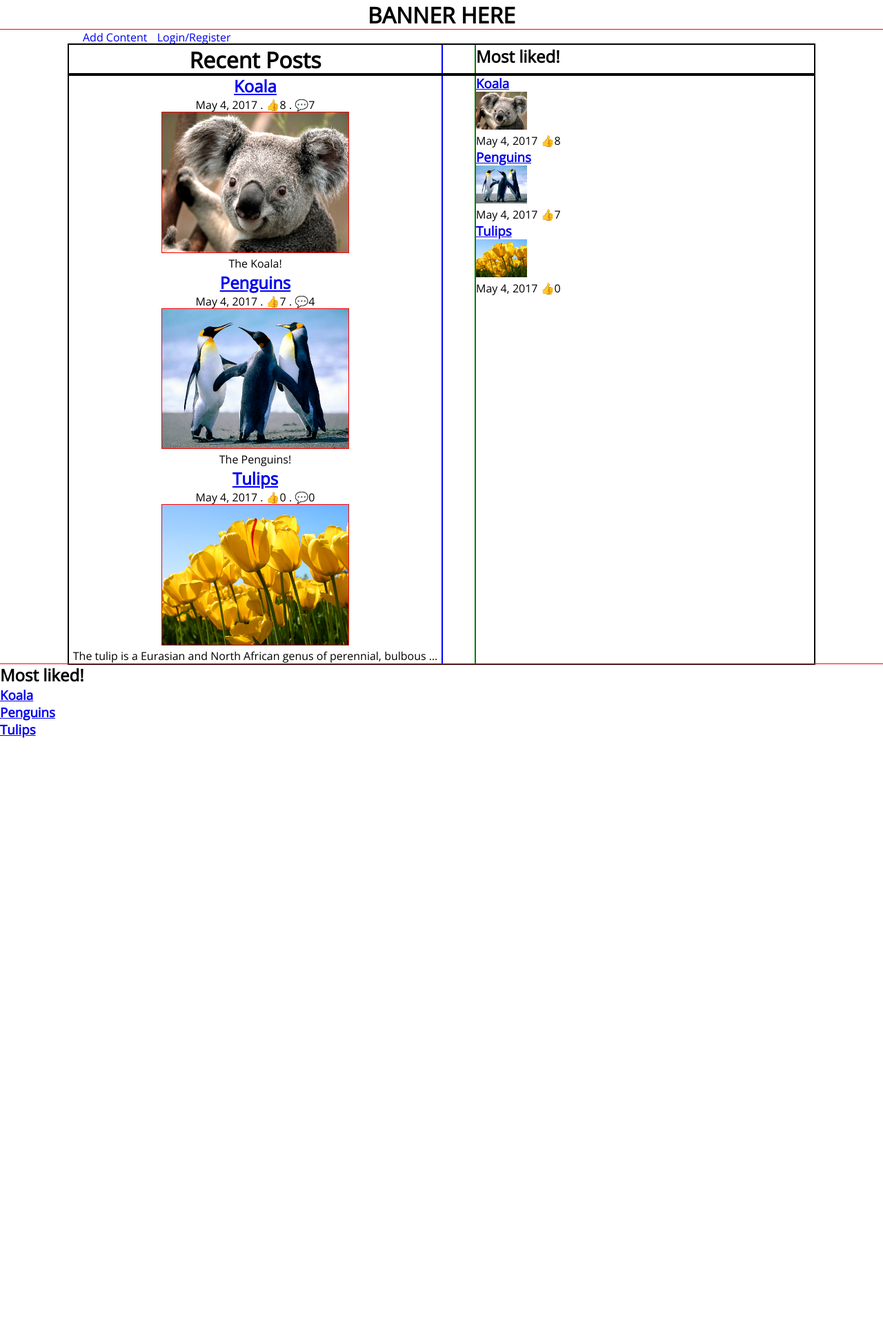
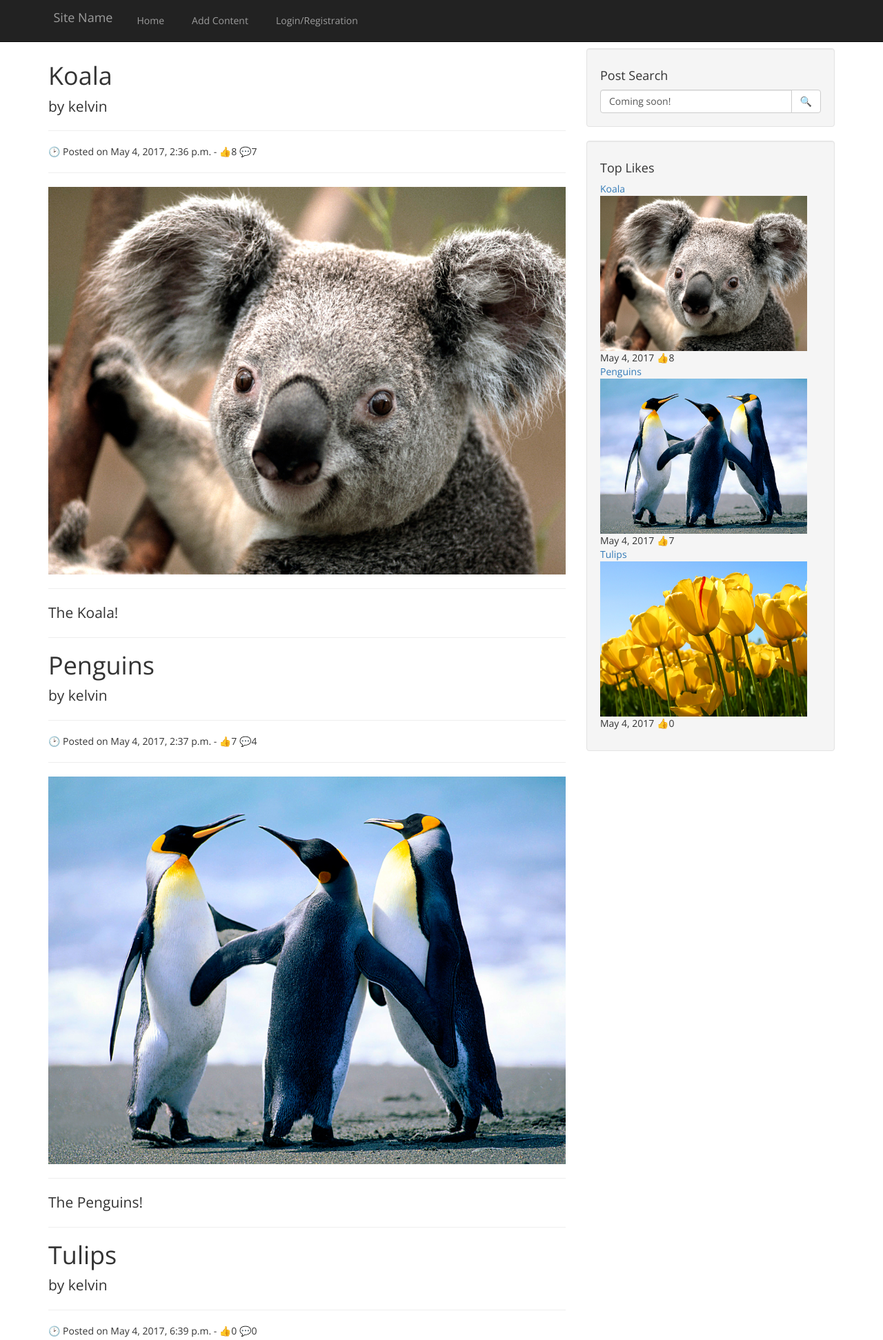
Before and after one commit to hiimkelvin/ayl, a Django app: template apps/AYL/templates/AYL/index.html in a window 1280 px wide. Shown: the top 1943 px of the page at 69% size. Before the commit the page ends 1070 px from the top, so only its background shows below. Run offline with Django 3.2, Linux system fonts and the light colour scheme; the template is opened without the code that fills it: values that come from a table or form of the project are taken from there, others are empty; data comes from the database, SQL or seed files in the repository; both versions use the stored data as it was after the commit; parts of the project's set-up code (start-up, migrations or seed data) failed here and were passed over; some libraries are stand-ins or nearby versions.

Commit message:
updated css and html

```diff
--- a/apps/AYL/templates/AYL/index.html
+++ b/apps/AYL/templates/AYL/index.html
@@ -4,62 +4,138 @@
     <meta charset="utf-8">
     <title>Anything You Like!</title>
     {% load staticfiles %}
+    <link href="https://fonts.googleapis.com/css?family=Open+Sans" rel="stylesheet">
+    <link rel="stylesheet" href="{% static 'css/bootstrap.min.css' %}">
+    <link rel="stylesheet" href="{% static 'css/blog-post.css' %}">
     <link rel="stylesheet" href="{% static 'css/index.css' %}"media="screen" title="no title"  charset="utf-8">
-    <link href="https://fonts.googleapis.com/css?family=Open+Sans" rel="stylesheet">
   </head>
   <body>
-    <div class="banner">
-      <h1>BANNER HERE</h1>
+    <!-- Navigation -->
+    <nav class="navbar navbar-inverse navbar-fixed-top" role="navigation">
+        <div class="container">
+            <!-- Brand and toggle get grouped for better mobile display -->
+            <div class="navbar-header">
+                <button type="button" class="navbar-toggle" data-toggle="collapse" data-target="#bs-example-navbar-collapse-1">
+                    <span class="sr-only">Toggle navigation</span>
+                    <span class="icon-bar"></span>
+                    <span class="icon-bar"></span>
+                    <span class="icon-bar"></span>
+                </button>
+                <a class="navbar-brand" href="#">Site Name</a>
             </div>
-    <div class="wrapper">
-      <div class="wrapper2">
-
-        <ul class="navbar">
-          <li><a href="/addcontentpage">Add Content</a></li>
-          {% if 'user_id' not in request.session %}
-          <li><a href="/login_registration">Login/Register</a></li>
-          {% endif %}
+            <!-- Collect the nav links, forms, and other content for toggling -->
+            <div class="collapse navbar-collapse" id="bs-example-navbar-collapse-1">
+                <ul class="nav navbar-nav">
+                    <li>
+                        <a href="/">Home</a>
+                    </li>
+                    <li>
+                      <a href="/addcontentpage">Add Content</a>
+                    </li>
+                    <li>
+                        <a href="/login_registration">Login/Registration</a>
+                    </li>
                     {% if 'user_id' in request.session %}
-          <li><a href="/logout">Logout</a></li>
+                    <li>
+                      <a href="">Welcome, {{ request.session.user_name }}</a>
+                    </li>
+                    <li>
+                      <a href="/logout">Logout</a>
+                    </li>
                     {% endif %}
                 </ul>
-        <div class="h_holder">
-          <div class="recentposts">
-            <h1>Recent Posts</h1>
             </div>
-          <div class="mostliked">
-            <h2>Most liked!</h2>
+            <!-- /.navbar-collapse -->
+        </div>
+        <!-- /.container -->
+    </nav>
+
+    <!-- Page Content -->
+    <div class="container">
+
+        <div class="row">
+
+            <!-- Blog Post Content Column -->
+            <div class="col-lg-8">
+
+                <!-- Blog Post -->
+                <!-- Title -->
+                {% for content in all_content %}
+                <h1>{{ content.title }}</a></h1>
+
+                <!-- Author -->
+                <p class="lead">by {{ content.user_table.name }}</p>
+
+                <hr>
+
+                <!-- Date/Time -->
+                <p>🕑 Posted on {{ content.created_at }} - 👍{{ content.content_like.count }} 💬{{ content.content_comment.count}}</p></p>
+
+                <hr>
+
+                <!-- Preview Image -->
+                <a href="/content/{{ content.id }}"><img class="img-responsive" src="{{ content.document.url }}" alt=""></a>
+
+                <hr>
+
+                <!-- Post Content -->
+                <p class="lead">{{ content.description|truncatewords:30 }}</p>
+
+                <hr>
+                {% endfor %}
+
+            </div>
+
+            <!-- Blog Sidebar Widgets Column -->
+            <div class="col-md-4">
+
+                <!-- Blog Search Well -->
+                <div class="well">
+                    <h4>Post Search</h4>
+                    <div class="input-group">
+                        <input type="text" class="form-control" value="Coming soon!">
+                        <span class="input-group-btn">
+                          <button class="btn btn-default" type="button">🔍</button>
+
+                        </span>
+                    </div>
+                    <!-- /.input-group -->
+                </div>
+                <!-- Blog Categories Well -->
+                <div class="well">
+                    <h4>Top Likes</h4>
+                    <div class="row">
+                        <div class="col-lg-6">
+                          <ul class="list-unstyled">
+                            {% for content in top_content %}
+                              <li><a href="/content/{{ content.id }}">{{ content.title }}</a>
+                              </li>
+                              <li><a href="/content/{{ content.id }}"><img src="{{ content.document.url }}" width='300px'></a>
+                              </li>
+                              <li>{{ content.created_at|date:"F j, Y" }} 👍{{ content.content_like.count }}</li>
+                            {% endfor %}
+                          </ul>
                         </div>
                     </div>
-        <div class="contentholder">
-          <div class="content">
-            {% for content in all_content %}
-            <h2><a href="/content/{{ content.id }}">{{ content.title }}</a></h2>
-            <p>{{ content.created_at|date:"F j, Y" }} . 👍{{ content.content_like.count }} . 💬{{ content.content_comment.count}}</p>
-            <a href="/content/{{ content.id }}"><img src="{{ content.document.url }}"></a>
-            <p>{{ content.description|truncatewords:12 }}</p>
-            {% endfor %}
-          </div>
-          <div class="top_content">
-            {% for content in top_content %}
-            <h3><a href="/content/{{ content.id }}">{{ content.title }}</a></h3>
-            <a href="/content/{{ content.id }}"><img src="{{ content.document.url }}"></a>
-            <p>{{ content.created_at|date:"F j, Y" }} 👍{{ content.content_like.count }}</p>
-            {% endfor %}
-            <div style="clear:both;"></div>
+                    <!-- /.row -->
                 </div>
             </div>
 
+        </div>
+        <!-- /.row -->
+
+        <hr>
+
+        <!-- Footer -->
+        <footer>
+            <div class="row">
+                <div class="col-lg-12">
+                    <p>Created 2017!</p>
+                </div>
+            </div>
+            <!-- /.row -->
+        </footer>
 
     </div>
-    </div>
-
-      <div class="new_content">
-        <h2>Most liked!</h2>
-        {% for content in top_content %}
-          <h3><a href="/content/{{ content.id }}">{{ content.title }}</a></h3>
-        {% endfor %}
-      </div>
-
   </body>
 </html>
--- a/apps/AYL/views.py
+++ b/apps/AYL/views.py
@@ -10,7 +10,7 @@ from django.db.models import Count
 def index(request):
     context ={
         'all_content': Content.objects.all(),
-        'top_content': Content.objects.annotate(num_likes=Count('content_like')).order_by('-num_likes')
+        'top_content': Content.objects.annotate(num_likes=Count('content_like')).order_by('-num_likes')[0:5],
     }
     return render(request, 'AYL/index.html', context)
 
```
Also changed, not shown: apps/AYL/templates/AYL/addcontent.html (+78 -16 lines), apps/AYL/templates/AYL/content.html (+11 -3 lines), apps/AYL/static/css/add_content.css (renamed from apps/AYL/static/css/content.css), db.sqlite3, 13 other files. Lines whose indentation alone changed are shown as unchanged.
